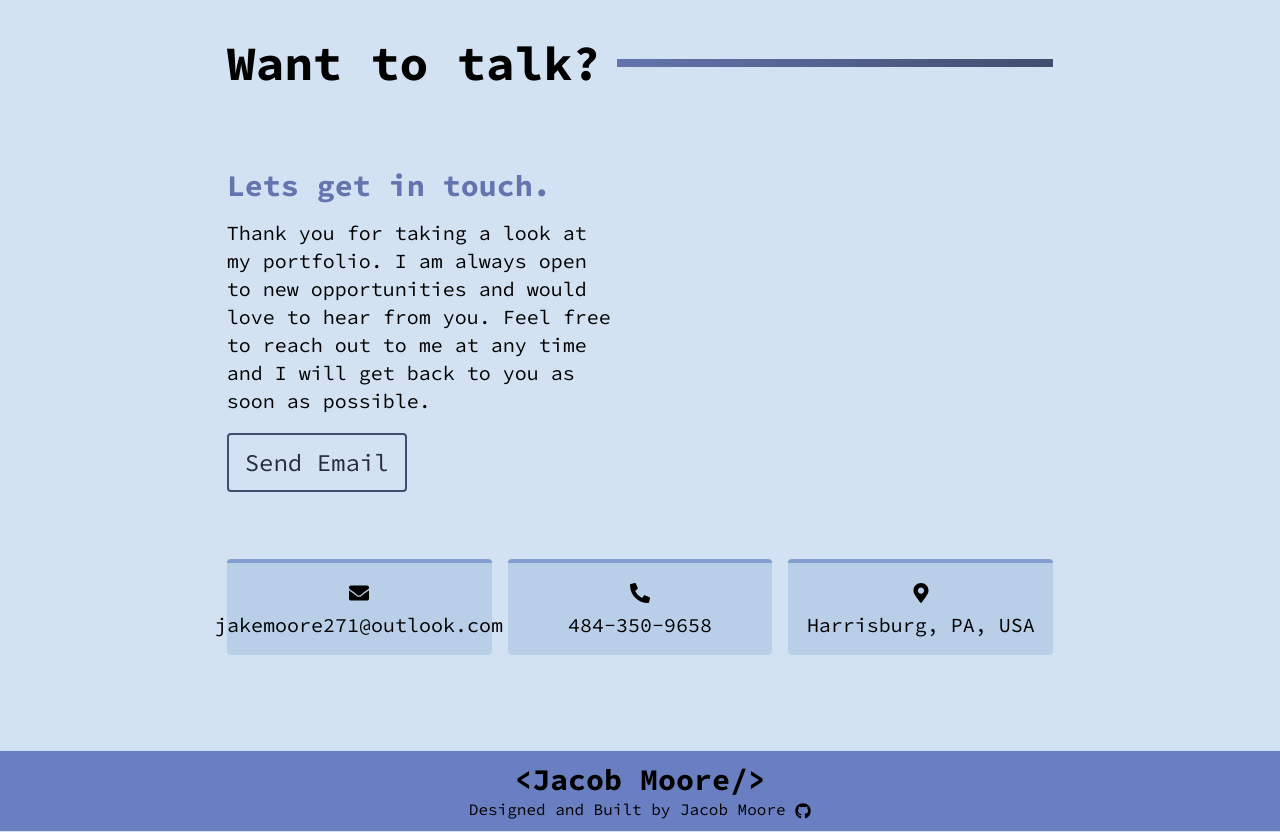
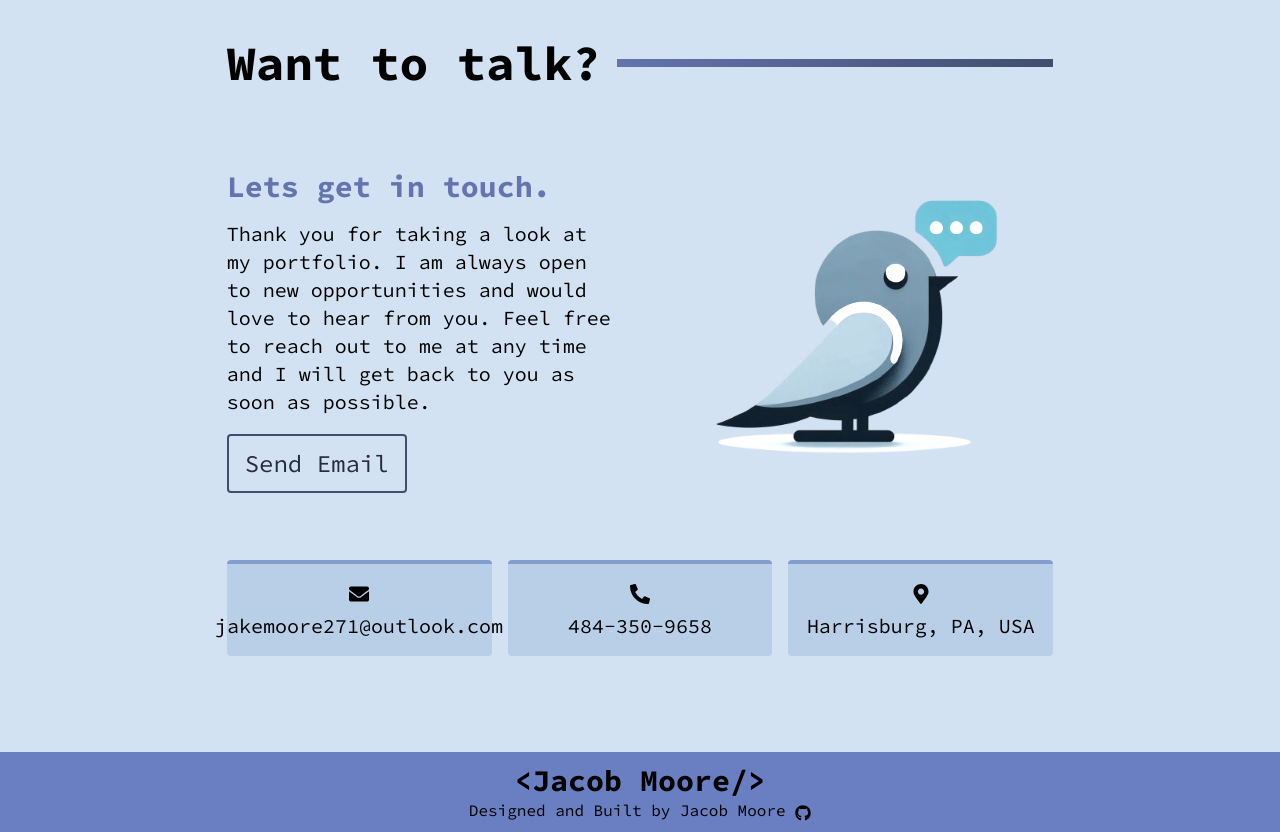
Before and after one commit to jzm1151/portfolio, a React (Vite) app: page / in a window 1280 px wide. Shown: the part 2180-3012 px from the top of the page. Built offline with nearby package versions, Linux system fonts and the light colour scheme.

Commit message:
adding graphic to contact section

```diff
--- a/src/Components/Sections/ContactSection/ContactSection.tsx
+++ b/src/Components/Sections/ContactSection/ContactSection.tsx
@@ -39,7 +39,9 @@ function ContactSection() {
                         <BorderBtn link='mailto:jakemoore271@outlook.com' text='Send Email' />
                     </div>
                 </div>
-                <div className='col-span-2 md:col-span-1'></div>
+                <div className='hidden md:inline-block col-span-2 md:col-span-1'>
+                    <img className='saturate-50 brightness-125' src='/contact-graphic.png' alt='Picture of a bird with a message bubble coming from the beak' />
+                </div>
                 <div className='col-span-2 grid grid-cols-3 gap-4'>
                     {
                         infoTiles.map(infoTile => (
```
Also changed, not shown: public/contact-graphic.png (added).
